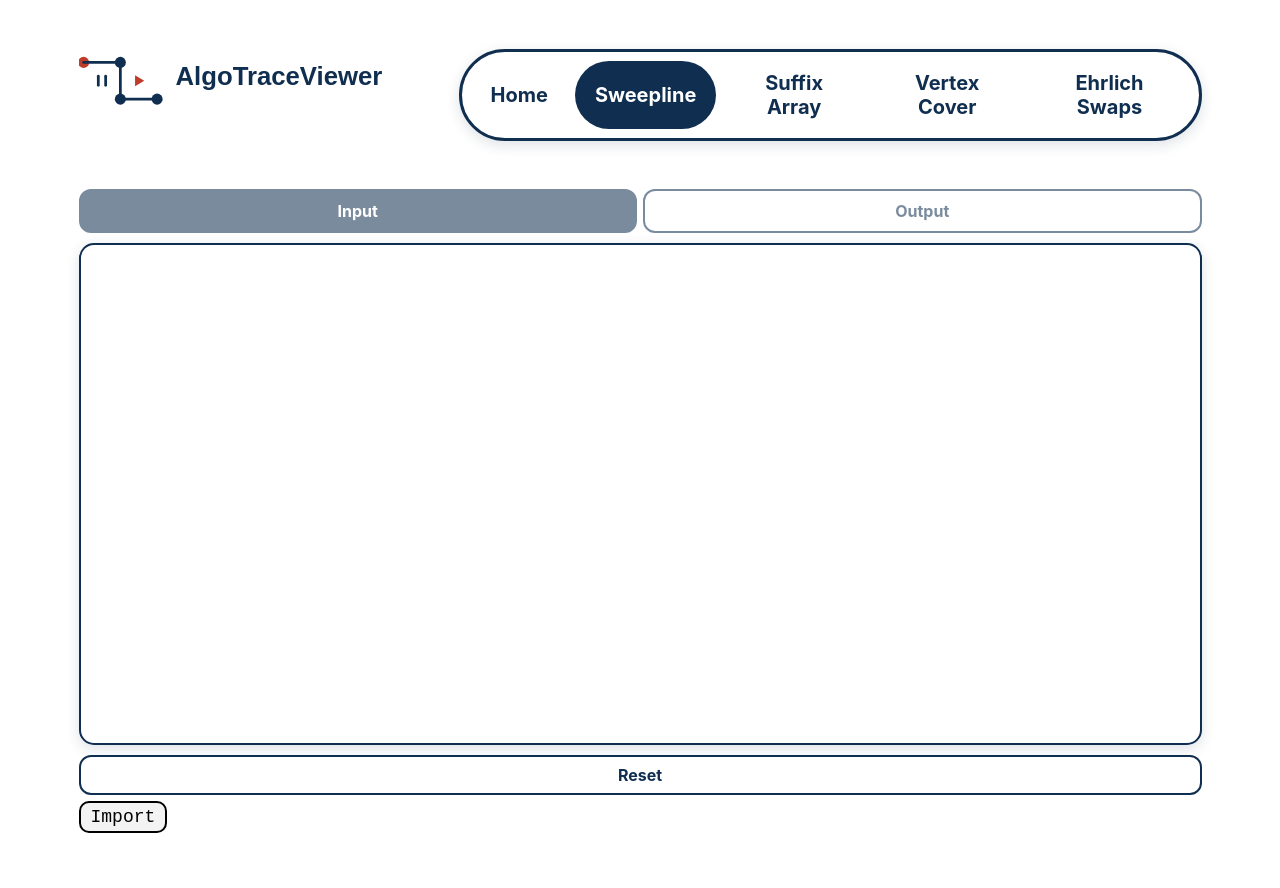
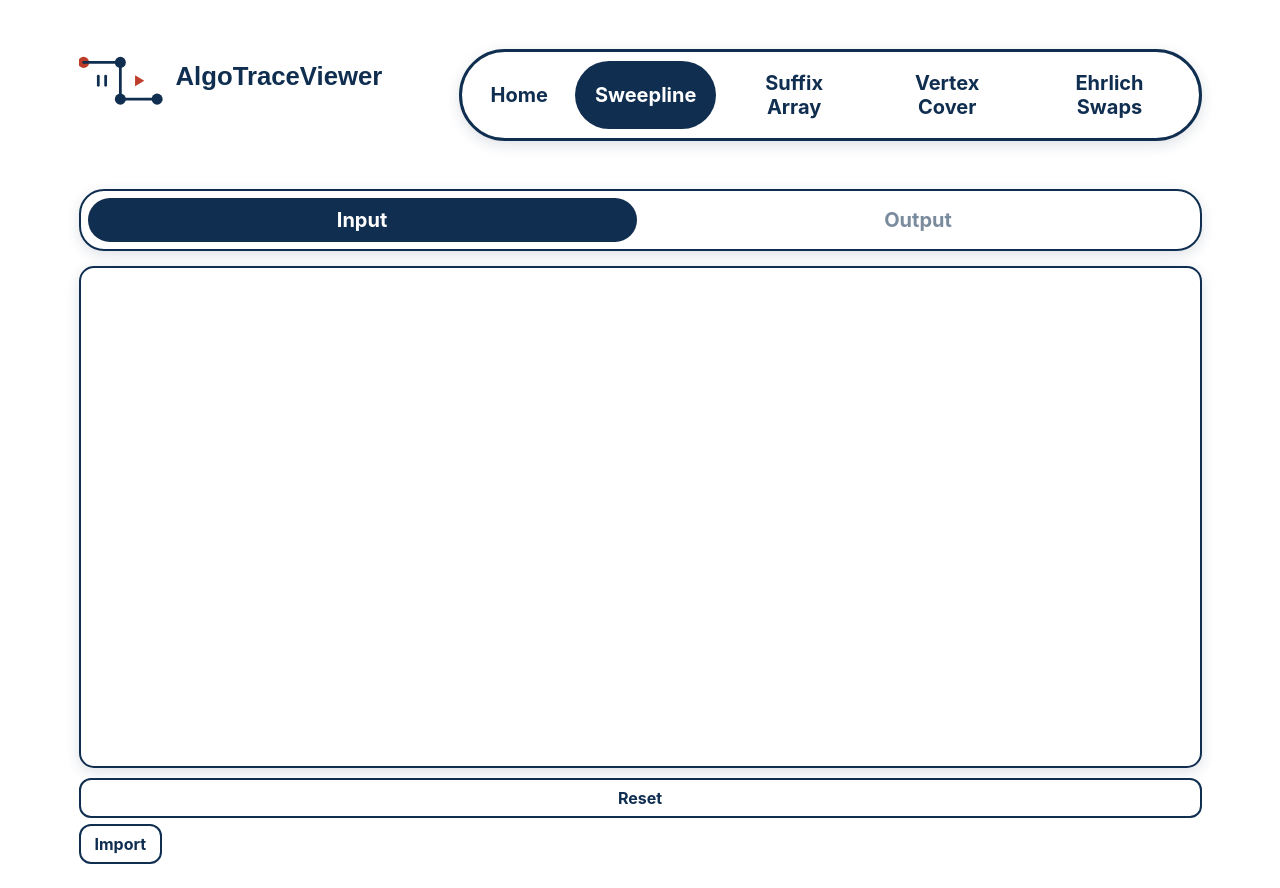
Before and after one commit to Alphapcka-lgtm/AlgoTraceViewer, a React (Vite) app in the folder frontend/: page / in a window 1280 px wide. Both pictures are taken after a click on the button "Sweepline". Before the commit the page ends 857 px from the top, so only its background shows below. Built offline with nearby package versions, Linux system fonts and the light colour scheme.

Commit message:
style anpassungen

```diff
--- a/frontend/src/sweepLine/App.css
+++ b/frontend/src/sweepLine/App.css
@@ -170,7 +170,7 @@
     background: white;
     box-shadow: var(--shadow);
 }
-
+/*
 .mode-tabs {
     display: flex;
     gap: 6px;
@@ -193,10 +193,37 @@
 
     font-weight: 700;
 }
+*/
 
+.mode-tabs {
+    display: flex;
+    gap: 7px;
+    padding: 7px;
+    border: 2px solid var(--primary);
+    border-radius: 25px;
+    background: var(--card-background);
+    box-shadow: var(--shadow);
+    margin-bottom: 15px;
+}
+
+.mode-tab {
+    flex: 1;
+    border: none;
+    border-radius: 25px;
+    padding: 10px 20px;
+    background: white;
+    color: var(--primary);
+    font-size: 20px;
+    font-weight: 700;
+}
 .mode-tab.is-active {
     background: var(--primary);
     color: white;
+}
+
+.mode-tab.is-active:disabled {
+    opacity: 1;
+    cursor: default;
 }
 
 .control-row {
--- a/frontend/src/sweepLine/shared/ImportExportDialog.tsx
+++ b/frontend/src/sweepLine/shared/ImportExportDialog.tsx
@@ -77,7 +77,7 @@ export function ImportExportDialog(props: ImportExportDialogProps) {
 
     return (
         <>
-            <button type="button" onClick={openDialog} style={{...btnStyle, marginTop: "6px"}}>
+            <button type="button" onClick={openDialog} className="control-button" style={{marginTop: "6px"}}>
                 {props.mode === "input" ? "Import" : "Export"}
             </button>
 
@@ -106,11 +106,11 @@ function ImportDialog(props: ImportDialogProps) {
             />
 
             <div style={buttonRowStyle}>
-                <button type="button" onClick={props.importState} disabled={!props.canImport} style={btnStyle}>
+                <button type="button" onClick={props.importState} disabled={!props.canImport} className="control-button">
                     Import
                 </button>
 
-                <button type="button" onClick={props.closeDialog} style={btnStyle}>
+                <button type="button" onClick={props.closeDialog} className="control-button">
                     Cancel
                 </button>
             </div>
```
